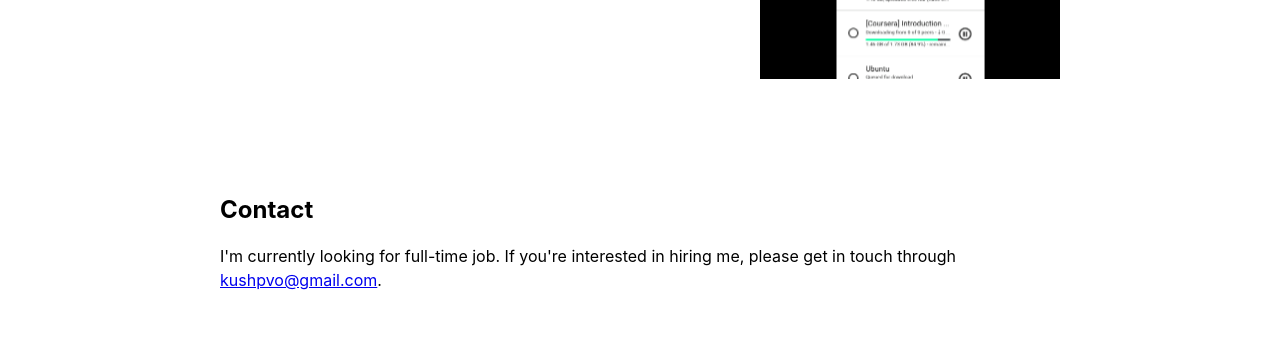
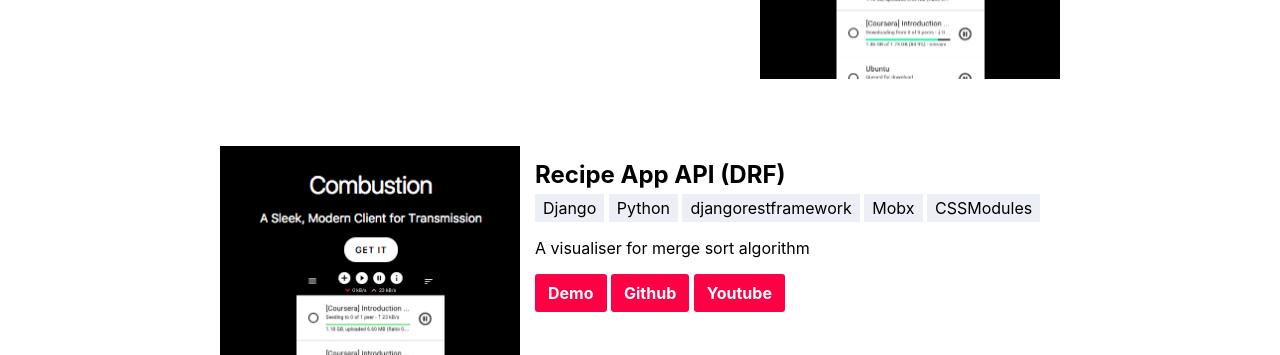
Before and after one commit to kushpvo/kushpvo.github.io, a website: page index.html in a window 1280 px wide. Shown: the part 1542-1897 px from the top of the page. Drawn offline with Linux system fonts and the light colour scheme.

Commit message:
Added Project 4 - Recipe App

```diff
--- a/index.html
+++ b/index.html
@@ -116,6 +116,29 @@
           </div>
         </div>
 
+        <!-- PROJECT 4 -->
+        <div class="project">
+          <div class="project__img-container">
+            <img class="project__img" src="img/combustion.png" alt="Combustion Screenshot" />
+          </div>
+          <div class="project__details">
+            <h2 class="project__name">Recipe App API (DRF)</h2>
+            <div class="skill-tags">
+              <div class="skill-tag">Django</div>
+              <div class="skill-tag">Python</div>
+              <div class="skill-tag">djangorestframework</div>
+              <div class="skill-tag">Mobx</div>
+              <div class="skill-tag">CSSModules</div>
+            </div>
+            <p>A visualiser for merge sort algorithm</p>
+            <div>
+              <a class="btn" href="https://recipe-api-drf.herokuapp.com/api/user/create/" target="_blank">Demo</a>
+              <a class="btn" href="https://github.com/kushpvo/recipe-app-api" target="_blank">Github</a>
+              <a class="btn" href="#" target="_blank">Youtube</a>
+            </div>
+          </div>
+        </div>
+
         <!-- PROJECTS END -->
       </div>
 
```
